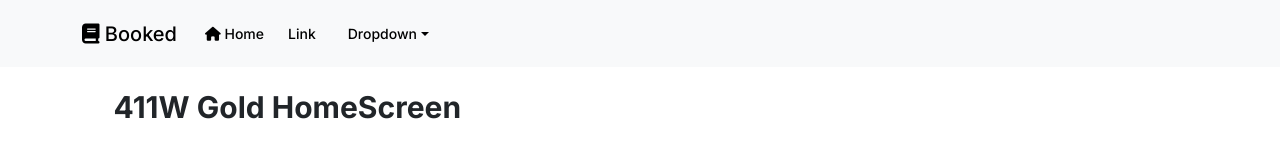
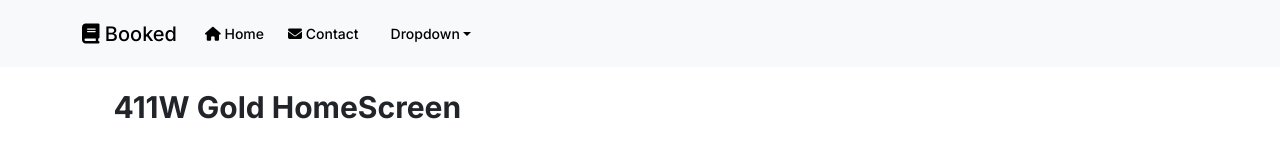
Before and after one commit to lvSojen/2023-Spring-CS411W-GOLD, a React (Create React App) app in the folder frontend/: page / in a window 1280 px wide. Shown: the top 160 px of the page. Built offline with nearby package versions, Linux system fonts and the light colour scheme.

Commit message:
adding more icons for the header

```diff
--- a/frontend/src/components/page/Header.js
+++ b/frontend/src/components/page/Header.js
@@ -9,16 +9,18 @@ function Header() {
     <header className="pb-5">
       <Navbar bg="light" expand="lg" fixed="top">
         <Container>
-          <Navbar.Brand href="#home">
+          <Navbar.Brand href="/">
             <i className="fa-solid fa-book"></i> Booked
           </Navbar.Brand>
           <Navbar.Toggle aria-controls="basic-navbar-nav" />
           <Navbar.Collapse id="basic-navbar-nav">
             <Nav className="me-auto">
-              <Nav.Link href="#home">
+              <Nav.Link href="/">
                 <i class="fa-solid fa-house"></i> Home
               </Nav.Link>
-              <Nav.Link href="#link">Link</Nav.Link>
+              <Nav.Link href="/contact">
+                <i className="fa-solid fa-envelope"></i> Contact
+              </Nav.Link>
               <NavDropdown title="Dropdown" id="basic-nav-dropdown">
                 <NavDropdown.Item href="#action/3.1">Action</NavDropdown.Item>
                 <NavDropdown.Item href="#action/3.2">
```
